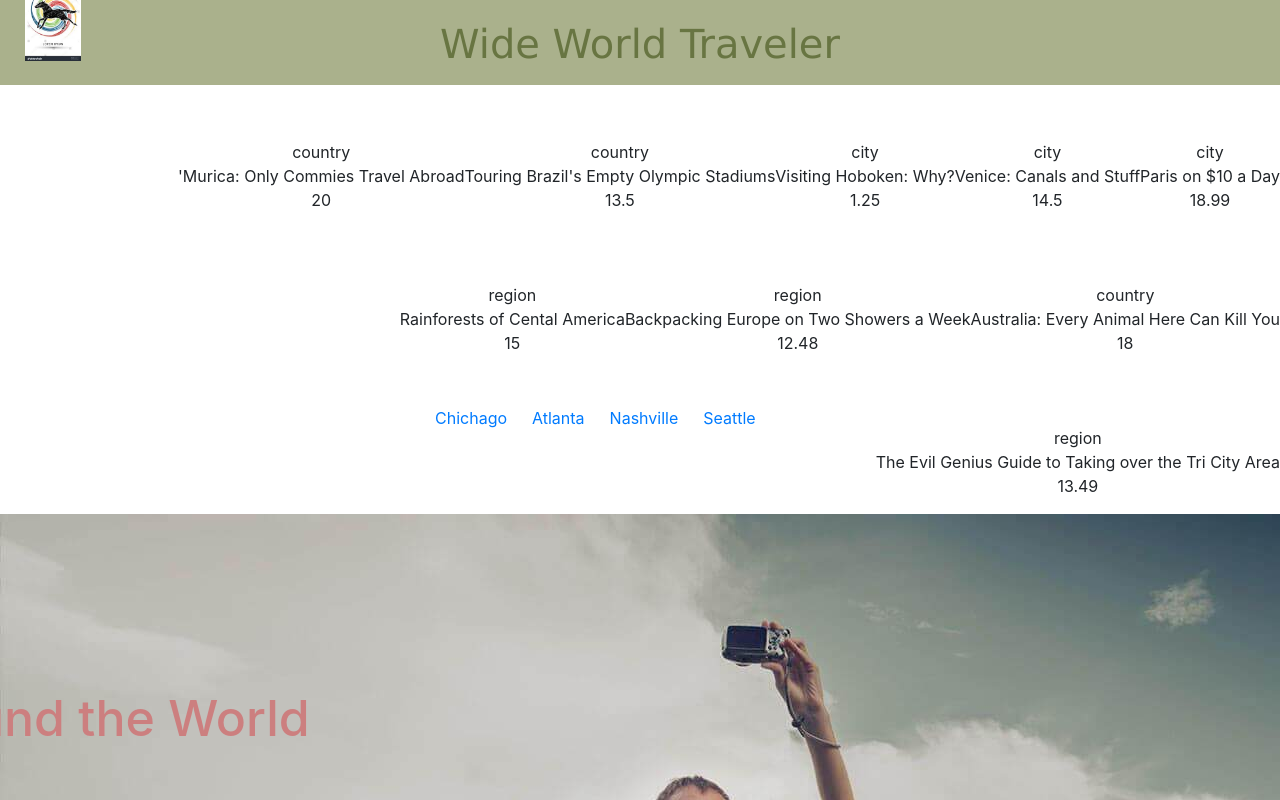
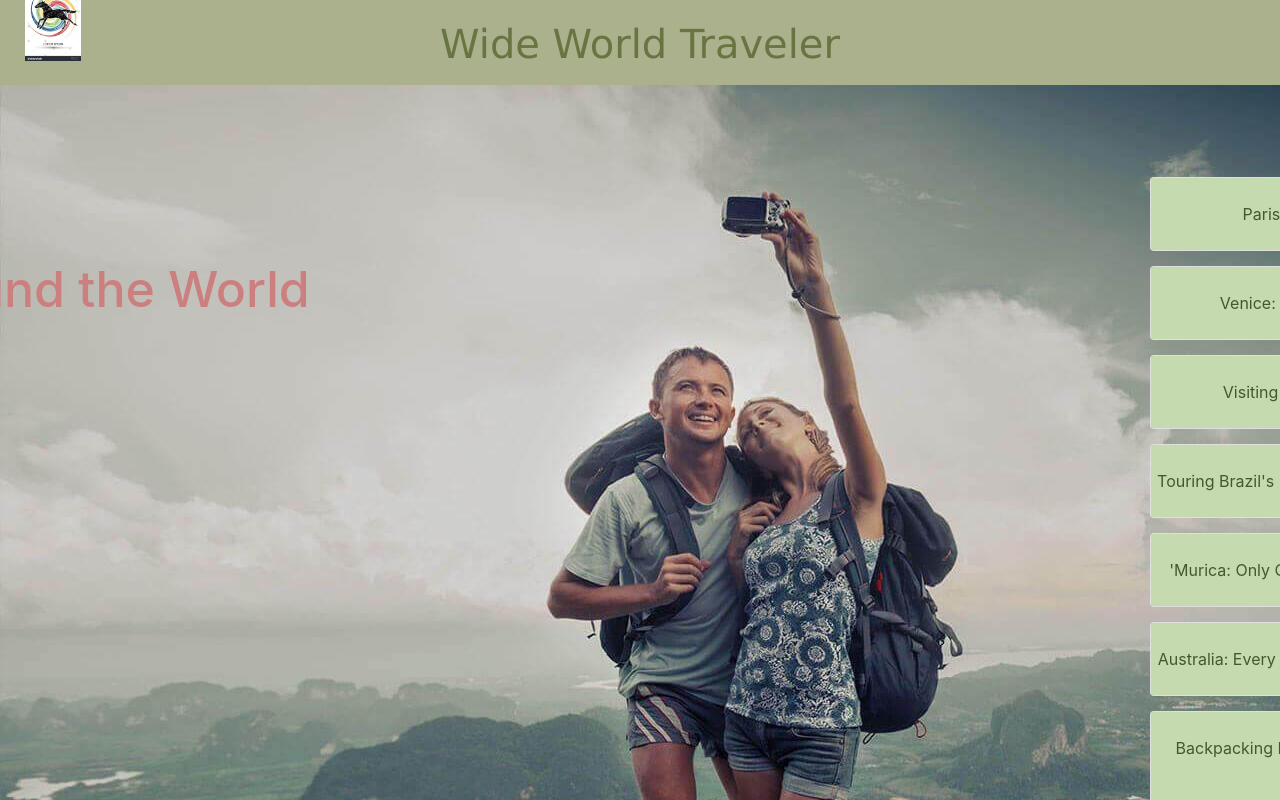
Before and after one commit to MillionInfinity/react-wide-world-travel, a React (Create React App) app: page / in a window 1280 px wide. Shown: the top 800 px of the page. Built offline with nearby package versions, Linux system fonts and the light colour scheme.

Commit message:
finish with the cards

```diff
--- a/src/App.js
+++ b/src/App.js
@@ -12,9 +12,8 @@ class App extends Component {
     return (
       <div className="App">
          <Header/>
-       <Guides />
-         <Body/>
-
+          <Body/>
+           <Guides />
          <Footer/>
          </div>
     );
--- a/src/Guide.css
+++ b/src/Guide.css
@@ -1,21 +1,29 @@
-.guideCard{
-    /* display: inline; */
-    margin-left: 50px;
-    text-decoration: none;
-    z-index: 50;
-}
-li{
-   display: block;
 
-}
-p{
- z-index: 600;
-}
 
- .card{
-    height:200px;
-}
+        p{
+            z-index: 600;
+        }
 
-.guide-type{
- padding-top: 55px;
-}
+        .guide-type{
+            padding-top: 0px;
+        }
+        .container{
+                margin-bottom: 15px;
+                z-index: 50;
+                position: relative;
+                top:-1000px;
+                left:305px;
+
+        }
+        .float-right {
+            display:inline !important;
+            padding-right: 15px;
+            padding-bottom: 15px;
+
+         }
+      li{
+          color:rgb(70, 88, 43);
+          display: inline;
+          background-color: rgb(198, 218, 176);
+
+      }
--- a/src/Guides.js
+++ b/src/Guides.js
@@ -7,17 +7,19 @@ import json from './Guide.json';
                 return (
                     <React.Fragment>
                         {json.guides.map(bGuides => {
-                                return <div className="guideCard">
-                                    <div class="float-right">
-                                     {/* <div class="card">  */}
-                                     <p class="giude-cards">
-                                    <li className="guide-type">{bGuides.type}</li>
-                                    <li className="guide-title">{bGuides.title}</li>
-                                    <li className="guide-price">{bGuides.price}</li>
-                                     </p>
+                                return <div className="container">
+                                    <div class="row">
+                                    <div class="col-md-4 col-sm-6"></div>
+                                    <div class="col-md-4 col-sm-6"></div>
+                                    <div class="col-md-4 col-sm-6">
+                                     <div class="card">
+                                        <li href="" className="guide-type"><a>{bGuides.type}</a></li>
+                                        <li  href="" className="guide-title"><a>{bGuides.title}</a></li>
+                                        <li  href="" className="guide-price"><a>{bGuides.price}</a></li>
+                                   </div>
                                     </div>
                                     </div>
-                                    {/* </div> */}
+                                   </div>
                             })}
                     </React.Fragment>
                 )
```
Also changed, not shown: src/weather.js (added).
